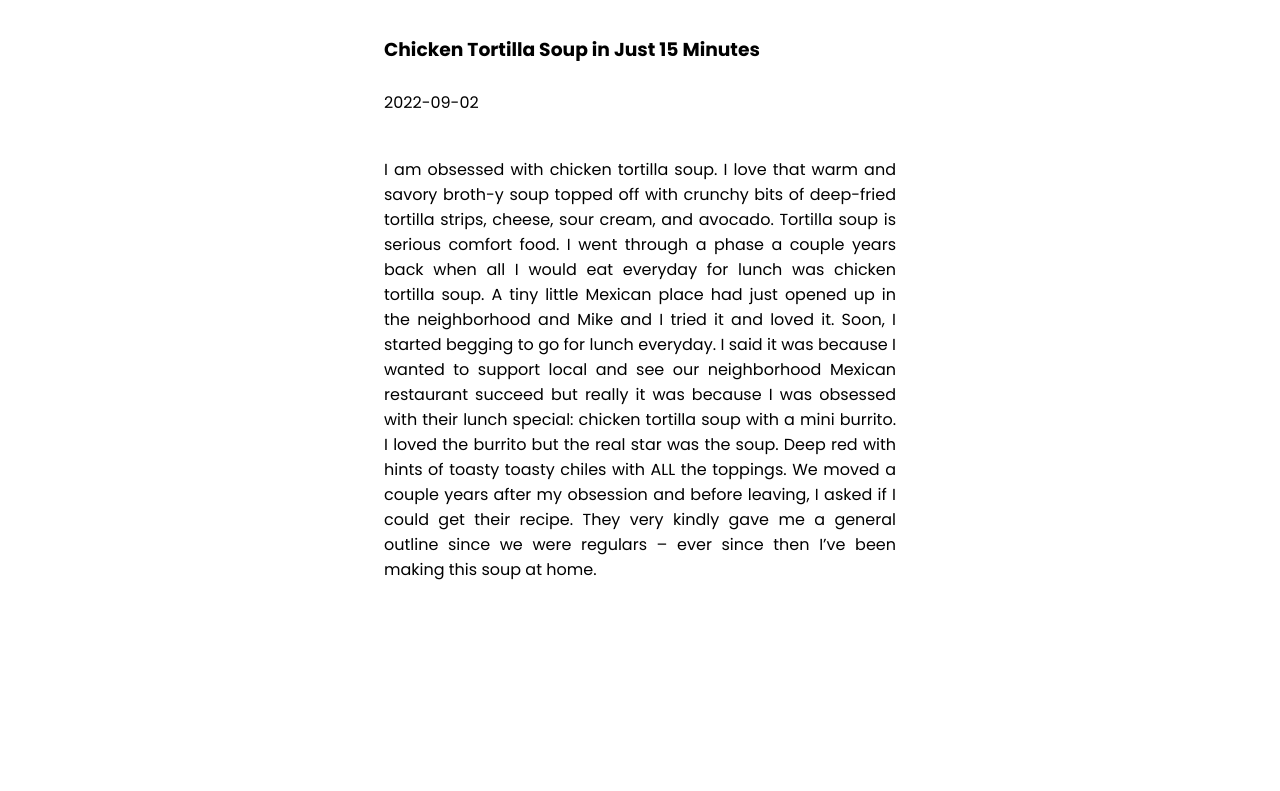
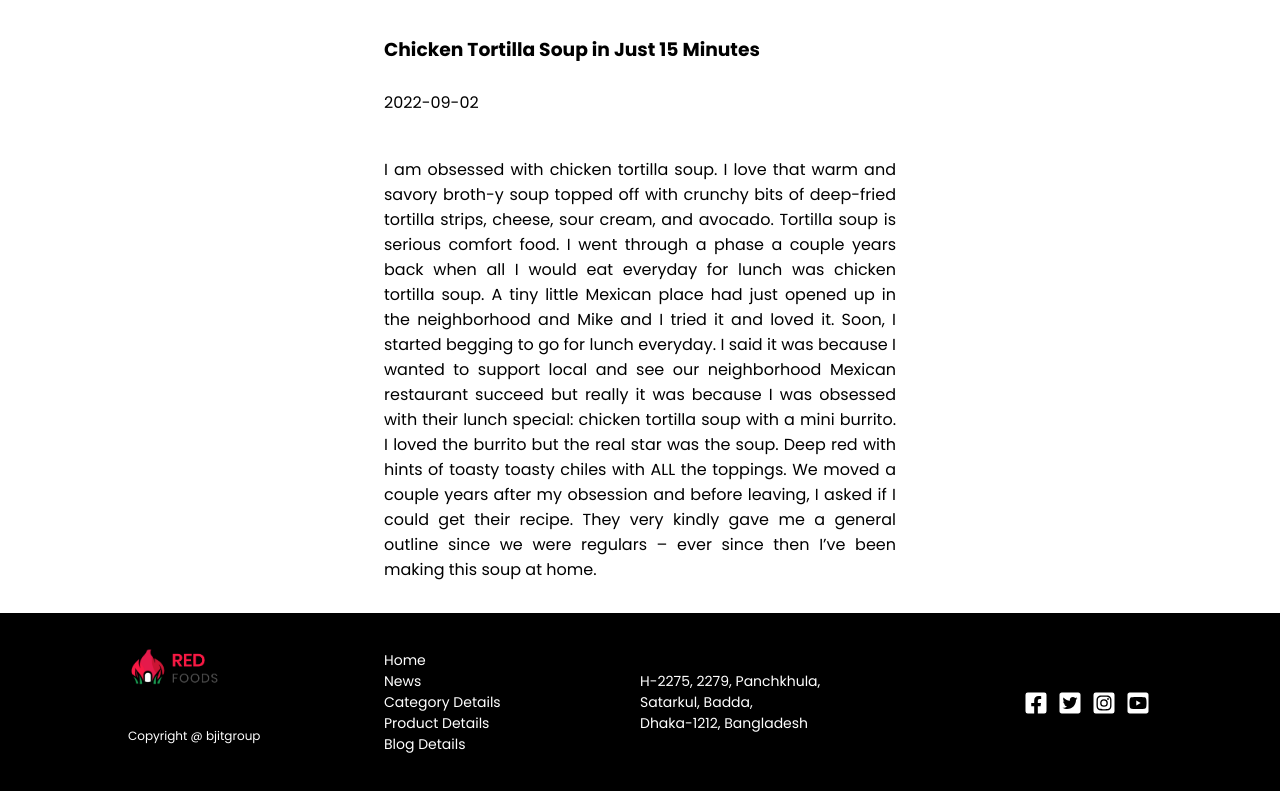
Before and after one commit to ShakhawatHossain13/food-app, a React (Create React App) app: page /blogdetails in a window 1280 px wide. Shown: the part 536-1327 px from the top of the page. Before the commit the page ends 1149 px from the top, so only its background shows below. Built offline with nearby package versions, Linux system fonts and the light colour scheme.

Commit message:
Blog Details v4

```diff
--- a/src/components/HomePage/BlogDetails/index.tsx
+++ b/src/components/HomePage/BlogDetails/index.tsx
@@ -1,4 +1,5 @@
 import React from "react";
+import Footer from "../../Footer";
 import { images } from "./blogdetailsimages";
 import "./style.css";
 
@@ -35,6 +36,7 @@ const BlogDetails: React.FC = () => {
           <p>{images[0].description}</p>
         </div>
       </div>
+       <Footer />
     </React.Fragment>
   );
 };
--- a/src/components/ProductsDetails/index.tsx
+++ b/src/components/ProductsDetails/index.tsx
@@ -56,7 +56,7 @@ const ProductsDetails: React.FC = () => {
               <div className="productsDetails__card__image">
                 <div className="productsDetails__card__image__main">
                   <img
-                    src={selected}
+                    src={selected || initialImage[0] }
                     className="productsDetails__card__image__main--selected"
                     alt="selected"
                   />
```
